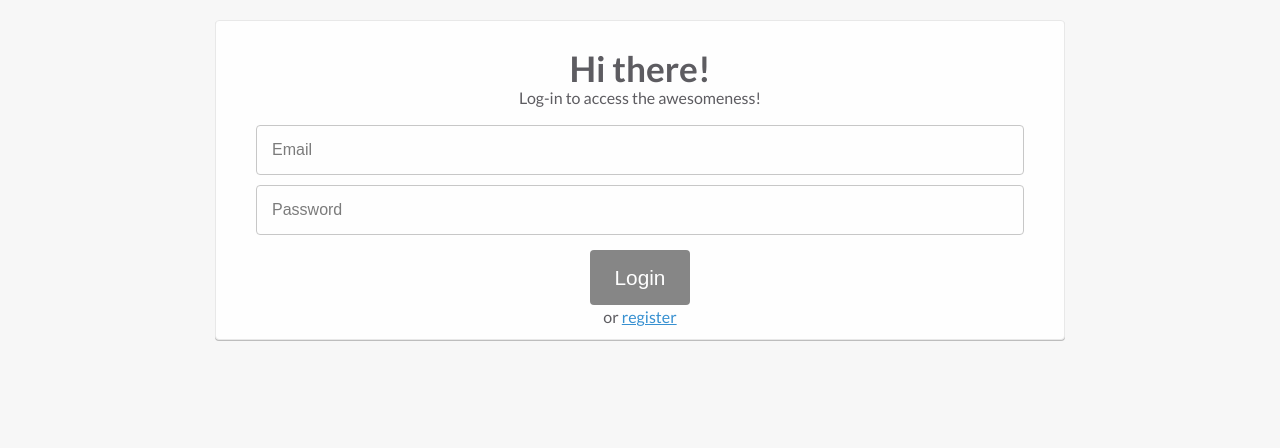
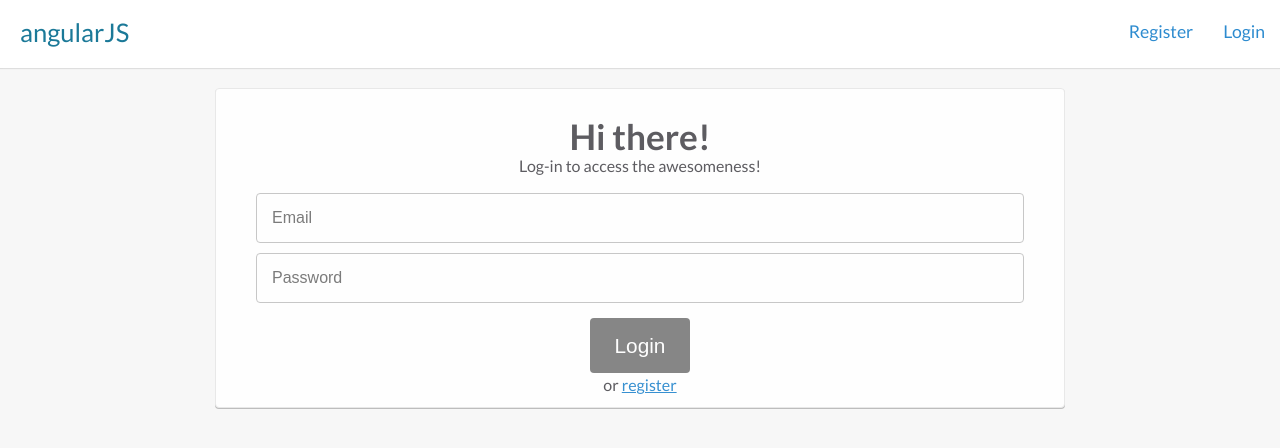
Before and after one commit to heshamelmasry77/angularreg, a website: page builds/development/index.html in a window 1280 px wide. Drawn offline with nearby package versions, Linux system fonts and the light colour scheme; some packages are replaced by stand-ins of ours.

Commit message:
Including navigation into the application
I added my navigation to my application.
I used also ng-href to avoid any future errors with different types of
templating systems

```diff
--- a/builds/development/index.html
+++ b/builds/development/index.html
@@ -16,7 +16,13 @@
 </head>
 
 <body>
-    <header></header>
+    <header>
+        <!-- ng-include it allows you to include a document inside another document -->
+        <!-- You actually need to put another set of single quotes right here, and then paste the item that you want to include. -->
+        <nav class="cf" ng-include="'views/nav.html'">
+
+        </nav>
+    </header>
     <div class="page">
         <main class="cf" ng-view>
 
--- a/builds/development/views/login.html
+++ b/builds/development/views/login.html
@@ -27,6 +27,6 @@
 
         <!-- it's not going to allow me to submit anything, and it's not until I am able to type in some information here, that this button is going to allow me to send something through the input field. -->
         <button type="submit" class="btn" ng-disabled="myform.$invalid">Login</button>
-        <p>or <a href="#/register">register</a></p>
+        <p>or <a ng-href="#/register">register</a></p>
     </form>
 </section>
--- a/builds/development/views/nav.html
+++ b/builds/development/views/nav.html
@@ -1,5 +1,5 @@
-<div class="branding"><a href="#">angularJS</a></div>
+<div class="branding"><a ng-href="#/">angularJS</a></div>
 <ul>
-    <li><a href="#">Login</a></li>
-    <li><a href="#">Register</a></li>
+    <li><a ng-href="#/login">Login</a></li>
+    <li><a ng-href="#/register">Register</a></li>
 </ul>
```
Also changed, not shown: builds/development/views/register.html (+1 -1 lines).
